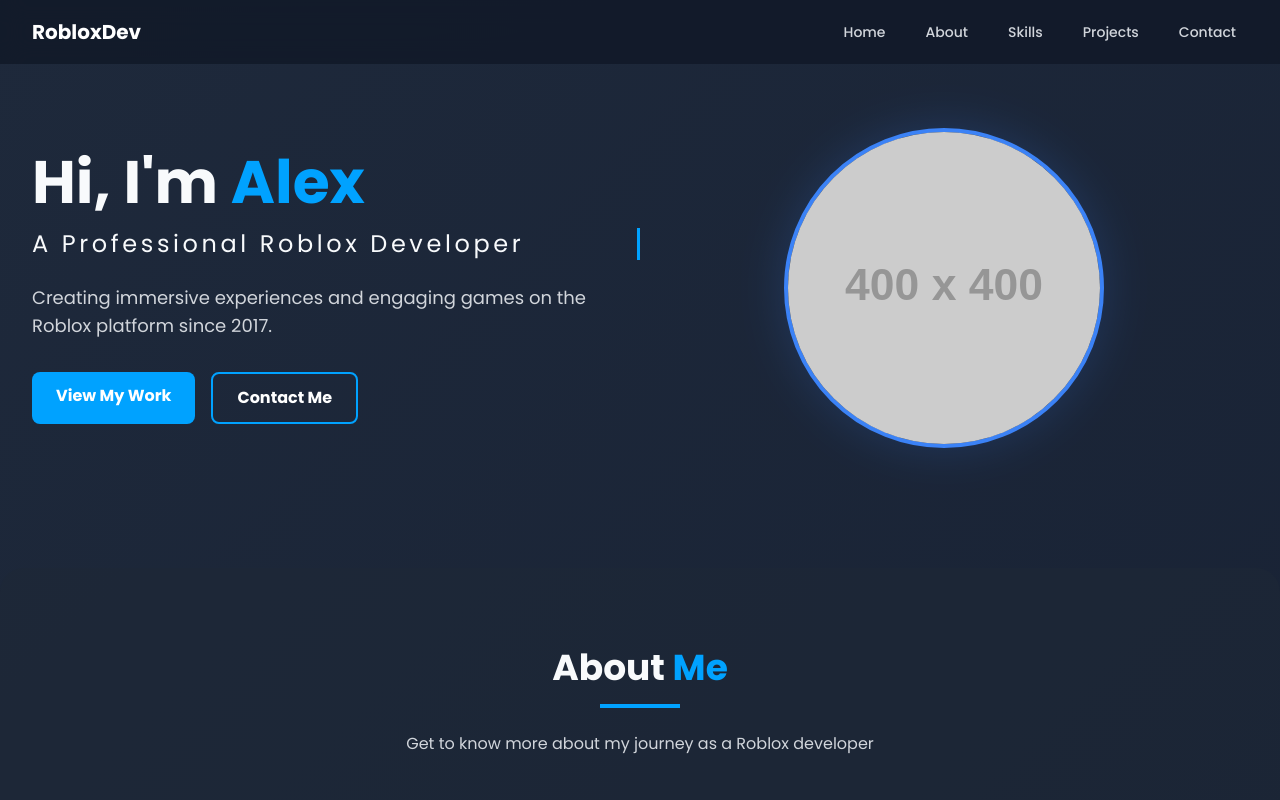
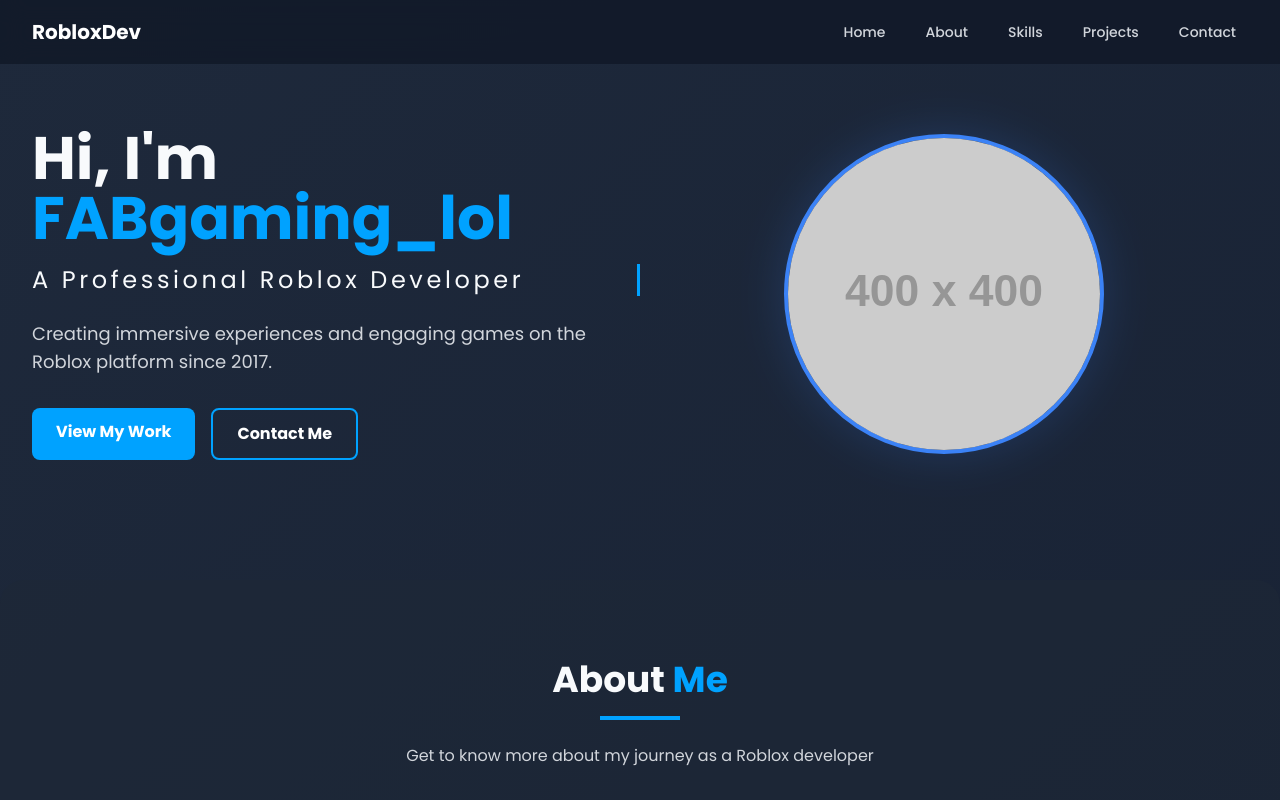
Before and after one commit to FABgaming-lol/FAB-RoDev, a plain HTML site: page index.html in a window 1280 px wide. Shown: the top 800 px of the page. Drawn offline with nearby package versions, Linux system fonts and the light colour scheme; placeholder pictures from the web are drawn by us.

Commit message:
Update index.html

```diff
--- a/index.html
+++ b/index.html
@@ -138,7 +138,7 @@
     <section id="home" class="pt-32 pb-20 px-4 sm:px-6 lg:px-8 max-w-7xl mx-auto">
         <div class="flex flex-col md:flex-row items-center justify-between">
             <div class="md:w-1/2 mb-10 md:mb-0">
-                <h1 class="text-4xl md:text-6xl font-bold mb-4">Hi, I'm <span class="roblox-blue">Alex</span></h1>
+                <h1 class="text-4xl md:text-6xl font-bold mb-4">Hi, I'm <span class="roblox-blue">FABgaming_lol</span></h1>
                 <div class="typewriter text-xl md:text-2xl mb-6">
                     A Professional Roblox Developer
                 </div>
@@ -539,7 +539,7 @@
                     </div>
                 </div>
                 <p class="text-gray-300 mb-4">
-                    "Alex transformed our game concept into a fully functional Roblox experience that exceeded our expectations. His attention to detail and communication throughout the process was exceptional."
+                    "FABgaming_lol transformed our game concept into a fully functional Roblox experience that exceeded our expectations. His attention to detail and communication throughout the process was exceptional."
                 </p>
                 <div class="flex text-yellow-400">
                     <i class="fas fa-star"></i>
@@ -559,7 +559,7 @@
                     </div>
                 </div>
                 <p class="text-gray-300 mb-4">
-                    "Working with Alex was a game-changer for our brand's Roblox presence. He implemented creative monetization strategies that significantly increased our revenue while maintaining player satisfaction."
+                    "Working with FABgaming_lol was a game-changer for our brand's Roblox presence. He implemented creative monetization strategies that significantly increased our revenue while maintaining player satisfaction."
                 </p>
                 <div class="flex text-yellow-400">
                     <i class="fas fa-star"></i>
@@ -579,7 +579,7 @@
                     </div>
                 </div>
                 <p class="text-gray-300 mb-4">
-                    "Alex's expertise in Roblox scripting helped optimize my game's performance dramatically. The loading times improved by 60% after his optimizations, leading to better player retention."
+                    "FABgaming_lol's expertise in Roblox scripting helped optimize my game's performance dramatically. The loading times improved by 60% after his optimizations, leading to better player retention."
                 </p>
                 <div class="flex text-yellow-400">
                     <i class="fas fa-star"></i>
```
